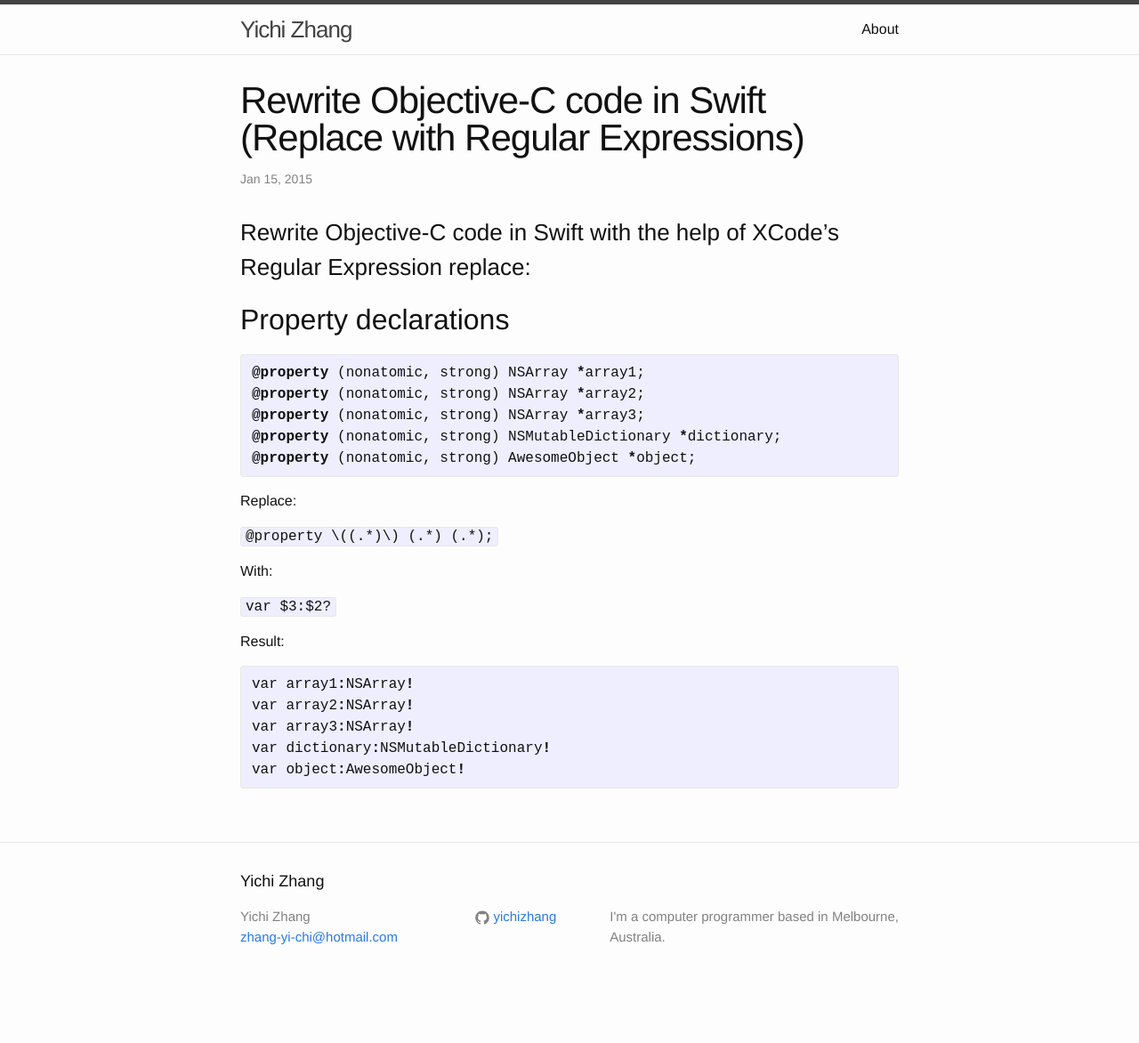
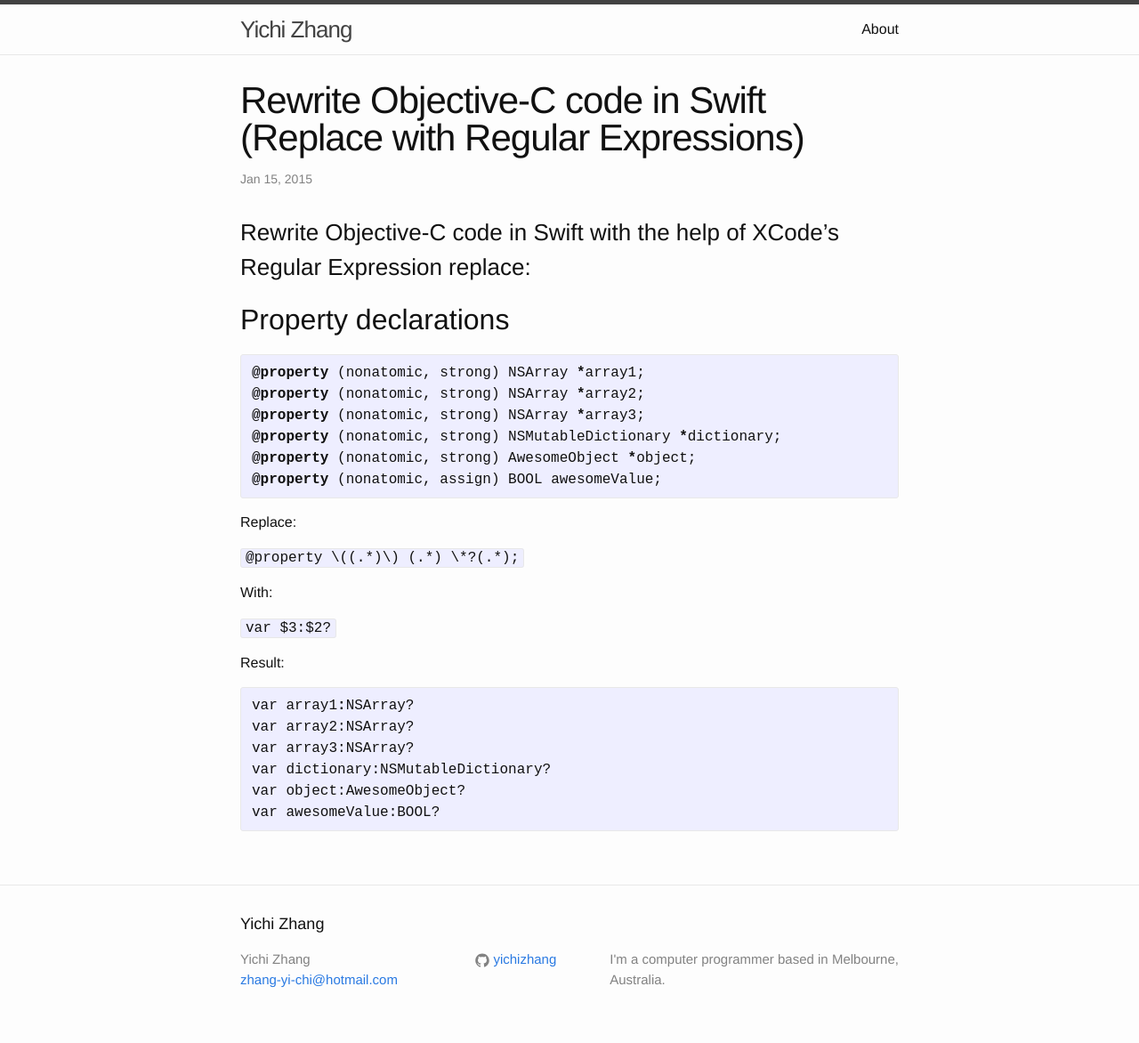
Before and after one commit to yichizhang/yichizhang.github.io, a Jekyll site: the page built from _posts/2015-01-15-rewrite-objective-c-in-swift-regular-expression-replace.markdown, in a window 1280 px wide. Shown: the whole page at 89% size. Built offline with Jekyll 4.4.1, drawn with Linux system fonts in a browser that asks for light colours; before the commit the page ends 1124 px from its top, so only the background shows below that.

Commit message:
Fixed an issue

```diff
--- a/_posts/2015-01-15-rewrite-objective-c-in-swift-regular-expression-replace.markdown
+++ b/_posts/2015-01-15-rewrite-objective-c-in-swift-regular-expression-replace.markdown
@@ -16,12 +16,13 @@ date: 2015-01-15 00:28:19
 @property (nonatomic, strong) NSArray *array3;
 @property (nonatomic, strong) NSMutableDictionary *dictionary;
 @property (nonatomic, strong) AwesomeObject *object;
+@property (nonatomic, assign) BOOL awesomeValue;
 
 {% endhighlight %}
 
 Replace:
 
-<code> @property \((.*)\) (.*) (.*); </code>
+<code>@property \((.*)\) (.*) \*?(.*);</code>
 
 With:
 
@@ -30,10 +31,11 @@ With:
 Result:
 {% highlight objc %}
 
-var array1:NSArray!
-var array2:NSArray!
-var array3:NSArray!
-var dictionary:NSMutableDictionary!
-var object:AwesomeObject!
+var array1:NSArray?
+var array2:NSArray?
+var array3:NSArray?
+var dictionary:NSMutableDictionary?
+var object:AwesomeObject?
+var awesomeValue:BOOL?
 
 {% endhighlight %}
```
